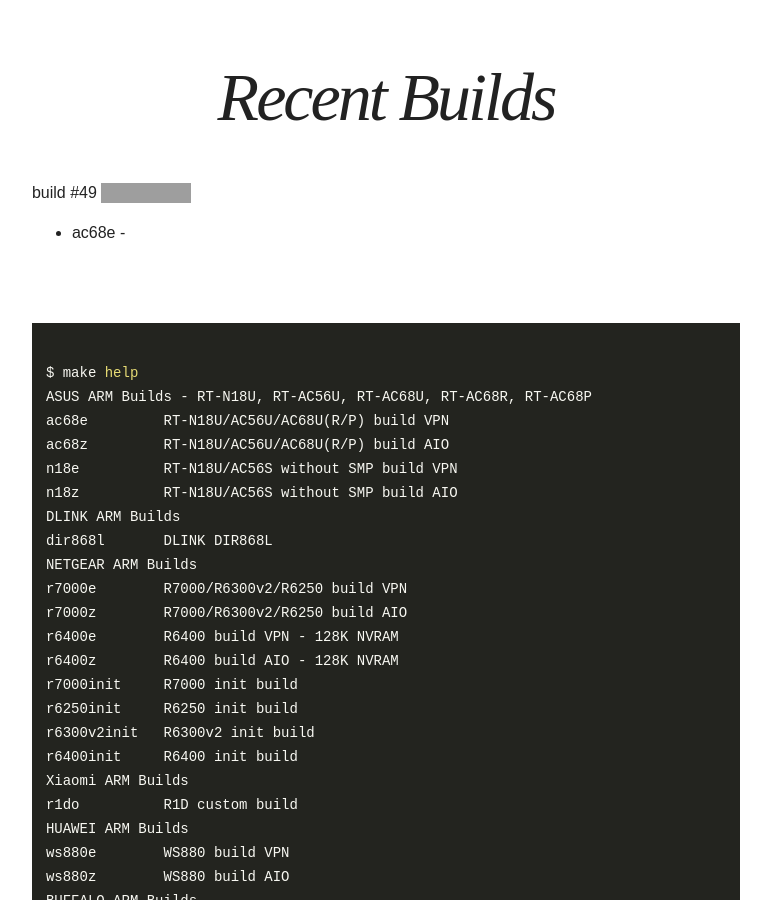
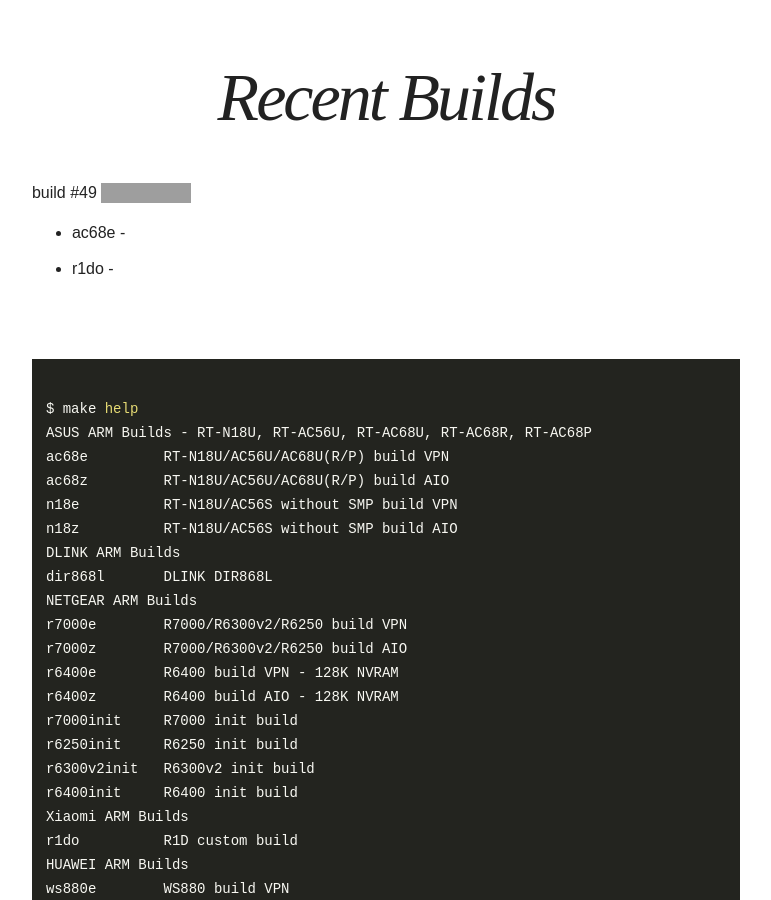
Before and after one commit to oglopss/tomato-arm-ci-jekyll, a Jekyll site: the page built from index.html, in a window 1280 px wide and 900 px high, scrolled down 415 px. Shown: the whole window, without its empty margins (254-1025 px from the left). Built offline with Jekyll 4.4.1, drawn with Linux system fonts in a browser that asks for light colours; nearby versions of some CDN libraries; grey boxes are pictures that could not be loaded.

Commit message:
Travis build 49 r1do pushed to gh-pages

```diff
--- a/_data/ss.yml
+++ b/_data/ss.yml
@@ -1,3 +1,4 @@
 build: 49
 files:
   - 0001 ac68e
+  - 0005 r1do
```
